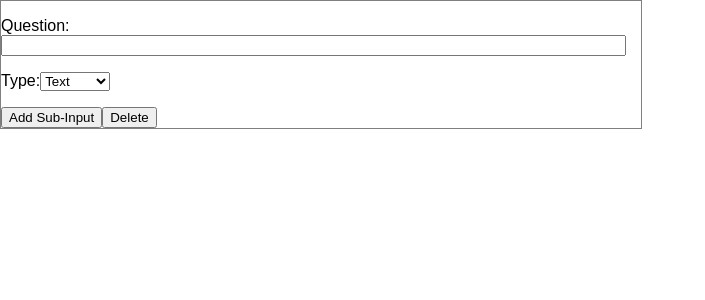
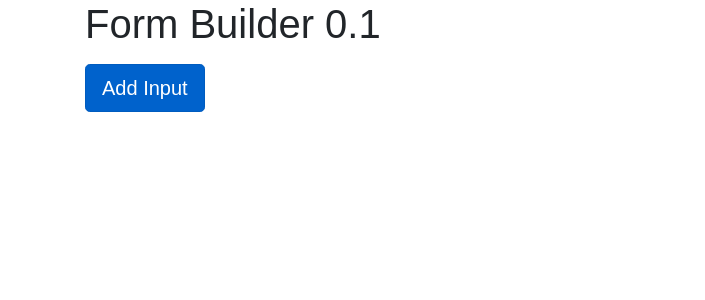
Before and after one commit to karalyndewalt/form-builder, a React (Create React App) app: page / in a window 1280 px wide. Shown: the top 300 px of the page, without its empty margins (0-705 px from the left). Built offline with nearby package versions, Linux system fonts and the light colour scheme.

Commit message:
Adds: react-bootstrap redux expect Basic store - allows addition of top level questions to page.

```diff
--- a/package.json
+++ b/package.json
@@ -3,9 +3,13 @@
   "version": "0.1.0",
   "private": true,
   "dependencies": {
+    "bootstrap": "^4.0.0",
+    "expect": "^22.2.2",
     "react": "^16.2.0",
+    "react-bootstrap": "^0.32.1",
     "react-dom": "^16.2.0",
-    "react-scripts": "1.1.0"
+    "react-scripts": "1.1.0",
+    "redux": "^3.7.2"
   },
   "scripts": {
     "start": "react-scripts start",
--- a/public/index.html
+++ b/public/index.html
@@ -19,13 +19,19 @@
       work correctly both with client-side routing and a non-root public URL.
       Learn how to configure a non-root public URL by running `npm run build`.
     -->
+    <!-- Latest compiled and minified CSS -->
+    <!-- <link rel="stylesheet" href="https://maxcdn.bootstrapcdn.com/bootstrap/3.3.7/css/bootstrap.min.css" integrity="sha384-BVYiiSIFeK1dGmJRAkycuHAHRg32OmUcww7on3RYdg4Va+PmSTsz/K68vbdEjh4u" crossorigin="anonymous"> -->
+    <link rel="stylesheet" href="https://maxcdn.bootstrapcdn.com/bootstrap/latest/css/bootstrap.min.css">
     <title>React App</title>
   </head>
   <body>
     <noscript>
       You need to enable JavaScript to run this app.
     </noscript>
-    <div id="root"></div>
+    <div class="container">
+      <div id="root"></div>
+    </div>
+
     <!--
       This HTML file is a template.
       If you open it directly in the browser, you will see an empty page.
@@ -36,5 +42,8 @@
       To begin the development, run `npm start` or `yarn start`.
       To create a production bundle, use `npm run build` or `yarn build`.
     -->
+    <script src="https://code.jquery.com/jquery-3.2.1.slim.min.js" integrity="sha384-KJ3o2DKtIkvYIK3UENzmM7KCkRr/rE9/Qpg6aAZGJwFDMVNA/GpGFF93hXpG5KkN" crossorigin="anonymous"></script>
+<script src="https://cdnjs.cloudflare.com/ajax/libs/popper.js/1.12.9/umd/popper.min.js" integrity="sha384-ApNbgh9B+Y1QKtv3Rn7W3mgPxhU9K/ScQsAP7hUibX39j7fakFPskvXusvfa0b4Q" crossorigin="anonymous"></script>
+<!-- <script src="https://maxcdn.bootstrapcdn.com/bootstrap/4.0.0/js/bootstrap.min.js" integrity="sha384-JZR6Spejh4U02d8jOt6vLEHfe/JQGiRRSQQxSfFWpi1MquVdAyjUar5+76PVCmYl" crossorigin="anonymous"></script> -->
   </body>
 </html>
--- a/src/index.js
+++ b/src/index.js
@@ -1,71 +1,165 @@
-import React from 'react';
+import React  from 'react';
 import ReactDOM from 'react-dom';
+import {createStore, combineReducers } from 'redux';
+import { FormGroup, FormControl, ControlLabel,
+        PageHeader,
+        Button, ButtonToolbar, } from 'react-bootstrap';
+// import 'bootstrap/dist/css/bootstrap.css';
+// import 'bootstrap/dist/css/bootstrap-theme.css';
 import './index.css';
-// import App from './App';
-// import registerServiceWorker from './registerServiceWorker';
 
 
-// hirerarchy:
-// FormBuilderApp holds state for
-  // CreateForm - allows user to add question, with conditions.
-  // PreviewForm - renders actual form as defined in builder (lots of behaviors)
-  // ExportForm - generic shows all state as JSON
-
-// CreateForm will need individual componets or functions. Probably functions?
-  // question
-  // type - form with three options - 1. text, 2. number, 3. yes/no (radio)
-  // condition - will use question and type
-  // buttons - addcondition, delete, addQuestion
-
-const questionStyle = {
-  width: '50%',
-  border: '1px solid gray',
-  display: 'block',
+// questions is the forms reducer.
+const questions = (state = [], action) => {
+  switch (action.type) {
+    case "ADD_QUESTION":
+      return [
+        ...state, {
+          id: action.id,
+          text: action.text,
+          answerType: action.answerType,
+          // sub-input = {},
+        }
+      ]
+//     case "DELETE_QUESTION":
+//       // look for id to del, if ?  !id return q : not empty ....
+    default:
+      return state;
+//
+  }
 };
 
-function selectInputType () {
-  return (
+// visibilityFilter will set the view based on the Nav selected
+const view = (
+  state = "CREATE_FORMS",
+  action
+) => {
+    switch (action.type) {
+      case "CHANGE_VIEW":
+        return action.filter;
+      default:
+        return state;
+    }
+  };
 
-      <select>
-        <option value='text'>Text</option>
-        <option value='number'>Number</option>
-        <option value='yes/no'>Yes/No</option>
-      </select>
 
-  )
+const formBuilder = combineReducers({
+  questions,
+  view,
+});
+
+// the store holds state for the form-builder application, questions is the reducer
+const store = createStore(formBuilder);
+
+
+//////////// REACT COMPONENTS ///////////////
+class Question extends React.Component {
+
+  render () {
+    // console.log(store.getState());
+    return (
+
+      <div>
+        <form>
+          {/*  To inline lable with input field -->
+            https://react-bootstrap.github.io/components/forms/#forms-horizontal*/}
+          <FormGroup
+            controlId="question" //make controlId unique **TODO**
+          >
+              <ControlLabel>Question</ControlLabel>
+              <FormControl
+                type="text"
+                // onChange will update the value by dispatch  **TODO**
+                // value={this.state.value}
+                placeholder="Enter question"
+                // onChange={this.handleChange} **TODO**
+              />
+            </FormGroup>
+            <FormGroup controlId="type">
+            <ControlLabel>Type</ControlLabel>
+            <FormControl
+              componentClass="select"
+              placeholder="select"
+              // onChange   **TODO**
+            >
+              <option value="text">Text</option>
+              <option value="number">Number</option>
+              <option value="radio">Yes/No</option>
+            </FormControl>
+            </FormGroup>
+
+            <ButtonToolbar>
+              <Button bsStyle="primary" bsSize="sm" >
+                Sub-Input
+              </Button>
+              <Button bsStyle="danger" bsSize="sm" >
+                Delete
+              </Button>
+            </ButtonToolbar>
+
+        </form>
+      </div>
+    )
+  }
 }
 
-class Question extends React.Component{
+let qId = 0;
+class FormBuilder extends React.Component {
 
+  // use map to get each q from state and create each form
+  // will have navs here
   render() {
-    return(
-      <div style={questionStyle} >
-        <form>
-          <p>
-            <lable>Question:
-              <input
-                size='75'
-                type='text'></input>
-            </lable>
-          </p>
-          <p>
-            <lable>Type:
-              {selectInputType()}
-            </lable>
-          </p>
-          <button type="button">
-            Add Sub-Input
-          </button>
-          <button type="button">Delete</button>
-        </form>
+    console.log(store.getState());
+    return (
+      <div>
+        <div>
+        <PageHeader>
+          Form Builder 0.1
+        </PageHeader>
+        </div>
+
+        <ul>
+          {this.props.questions.map(qu =>
+          <li key={qu.id}>
+            <Question/>
+          </li>
+          )}
+        </ul>
+
+        <div>
+        <Button
+          bsStyle="primary"
+          bsSize="large"
+          active
+          onClick={()=> {
+            store.dispatch({
+              type: "ADD_QUESTION",
+              id: qId++,
+              text: "newQuestion",
+              answerType: "text" //could be "radio" or "number"
+            })
+          }}
+          >
+          Add Input
+        </Button>
+        </div>
 
       </div>
     );
   }
 }
 
-
-ReactDOM.render(<Question />, document.getElementById('root'));
+/////////// END REACT COMPONENTS///////////////
 
 
-// model = {question: {type: text/number/yn , conditions: []}}
+// define a render function that can be subscribed, and will be reacalled after
+// any update to the store's state.
+const render = () => {
+  ReactDOM.render(
+    <FormBuilder
+    questions={store.getState().questions}/>,
+    document.getElementById('root'));
+}
+
+store.subscribe(render);
+render();
```
Also changed, not shown: 1 other file (tests, documents, lock files or other folders).
